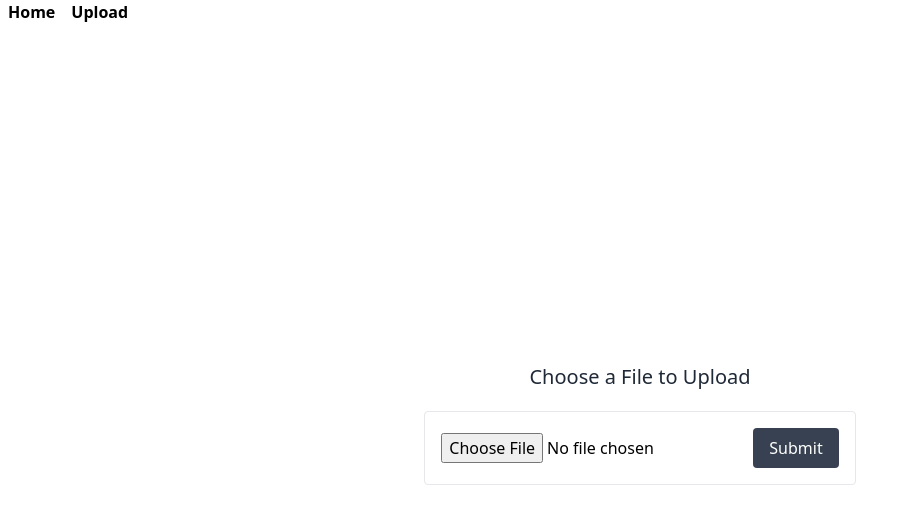
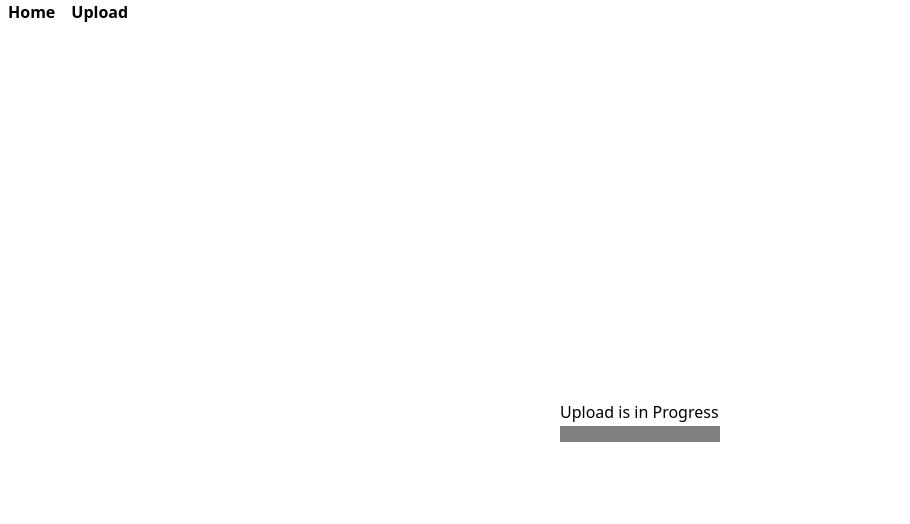
Before and after one commit to salmanzafar949/-laravel-job-batching-fe, a Next.js app: page /upload in a window 1280 px wide. Shown: the top 524 px of the page, without its empty margins (0-910 px from the left). Built offline with nearby package versions, Linux system fonts and the light colour scheme; no server answers.

Commit message:
added progress bar for uploading

```diff
--- a/pages/upload.js
+++ b/pages/upload.js
@@ -24,11 +24,11 @@ export default function upload(){
 
     function batchDetails()
     {
-        const batchId = "923fc877-9818-487c-a8e0-0624e87dc75a";
+        const batchId = "923fcef0-5ffc-4c89-8725-0a80e42b37f7";
 
         fetch(`${API_URL}batch?id=${batchId}`)
             .then(res => res.json())
-            .then(data => console.log(data))
+            .then(data => setBatchInfo(data))
     }
 
     useEffect(() => {
@@ -37,6 +37,18 @@ export default function upload(){
 
     return (
         <Layout>
+            {
+                batchInfo &&
+                <section>
+                    Upload is in Progress
+                    <p>
+                        <progress value={batchInfo.progress} max={100}/>
+                    </p>
+                </section>
+            }
+            {
+                !batchInfo &&
+                <section>
                     <h1 className="text-xl text-gray-800 text-center mb-5">
                         Choose a File to Upload
                     </h1>
@@ -44,6 +56,8 @@ export default function upload(){
                         <input type="file" ref={fileRef}/>
                         <input type="submit" className="px-4 py-2 bg-gray-700 rounded text-white"/>
                     </form>
+                </section>
+            }
         </Layout>
     )
 }
```
Lines whose indentation alone changed are shown as unchanged.
